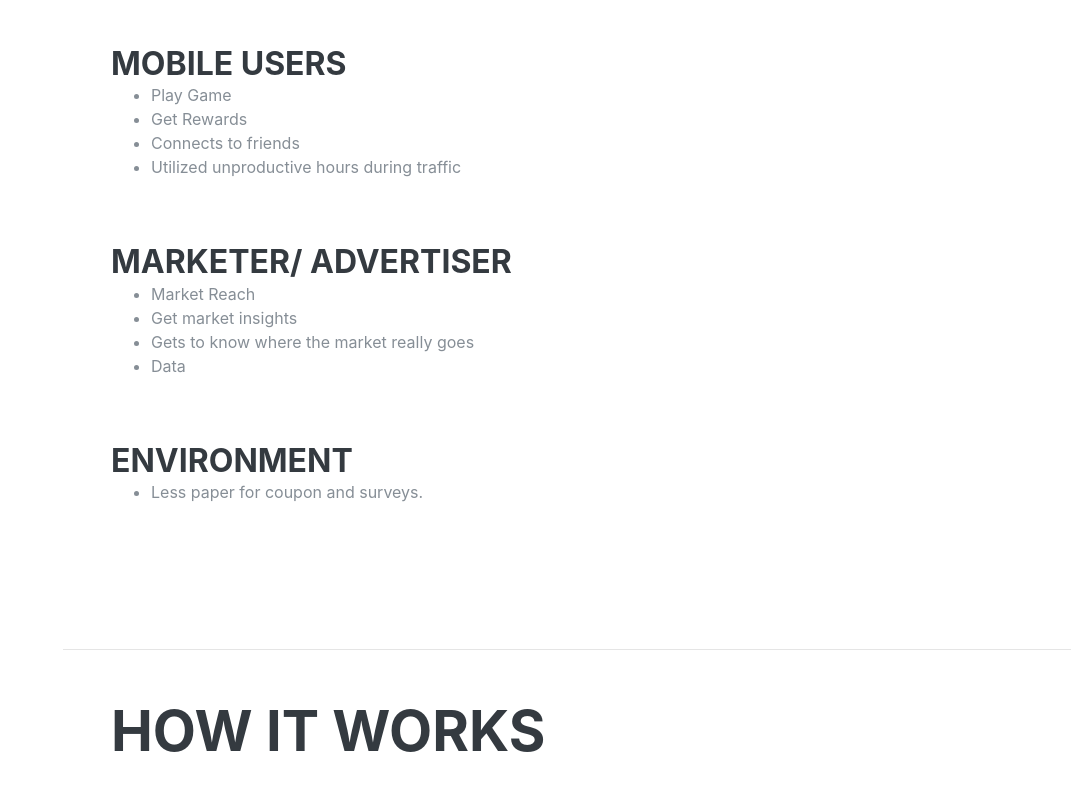
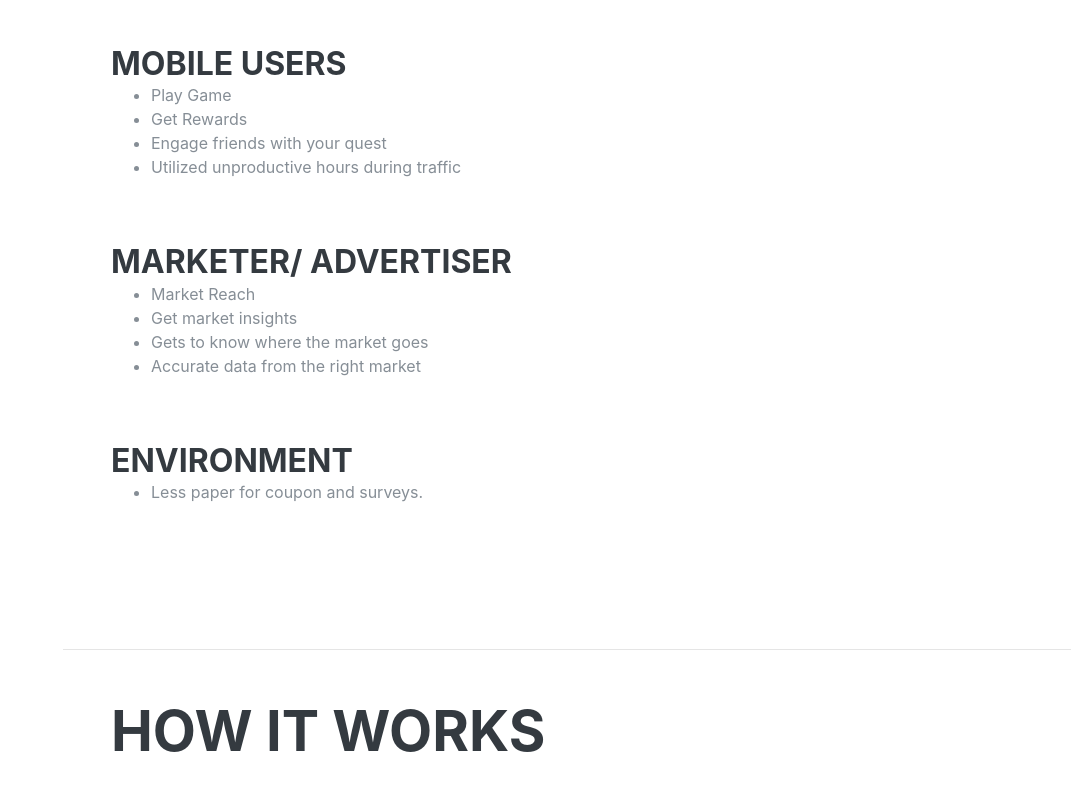
Before and after one commit to mitlive/codename-styx, a plain HTML site: page index.html in a window 1280 px wide. Shown: the part 4062-4872 px from the top of the page, without its empty margins (209-1280 px from the left). Drawn offline with Linux system fonts and the light colour scheme; a script that the page names is missing; a web font is replaced by a local one.

Commit message:
Add files via upload

```diff
--- a/index.html
+++ b/index.html
@@ -163,7 +163,7 @@
                <ul>
                 <li>Play Game</li>
                 <li>Get Rewards</li>
-                <li>Connects to friends</li>
+                <li>Engage friends with your quest</li>
                 <li>Utilized unproductive hours during traffic</li>
               </ul>
             </div>
@@ -175,8 +175,8 @@
                <ul>
                 <li>Market Reach</li>
                 <li>Get market insights</li>
-                <li>Gets to know where the market really goes</li>
-                <li>Data</li>
+                <li>Gets to know where the market goes</li>
+                <li>Accurate data from the right market</li>
               </ul>
           </div>
         </div>
```
